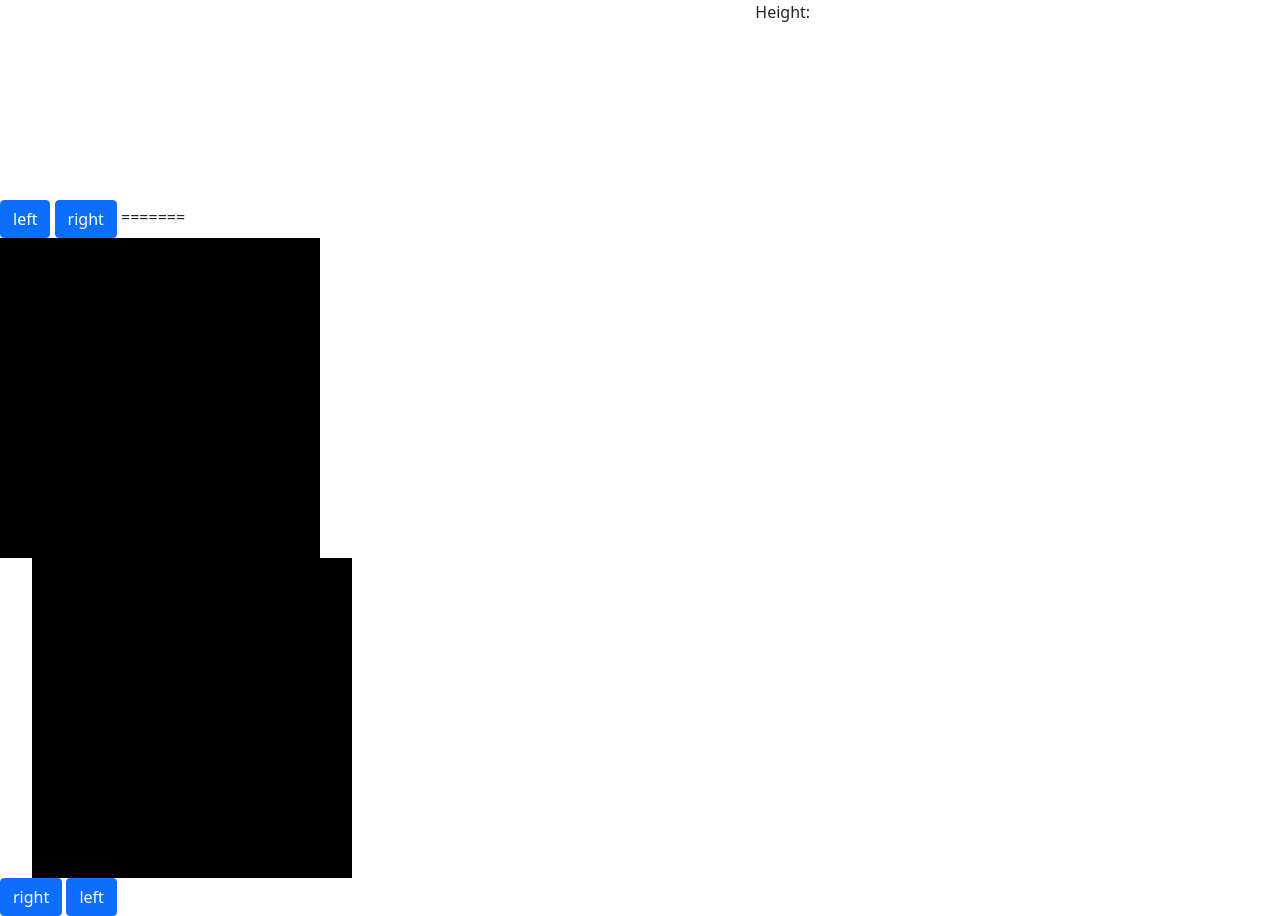
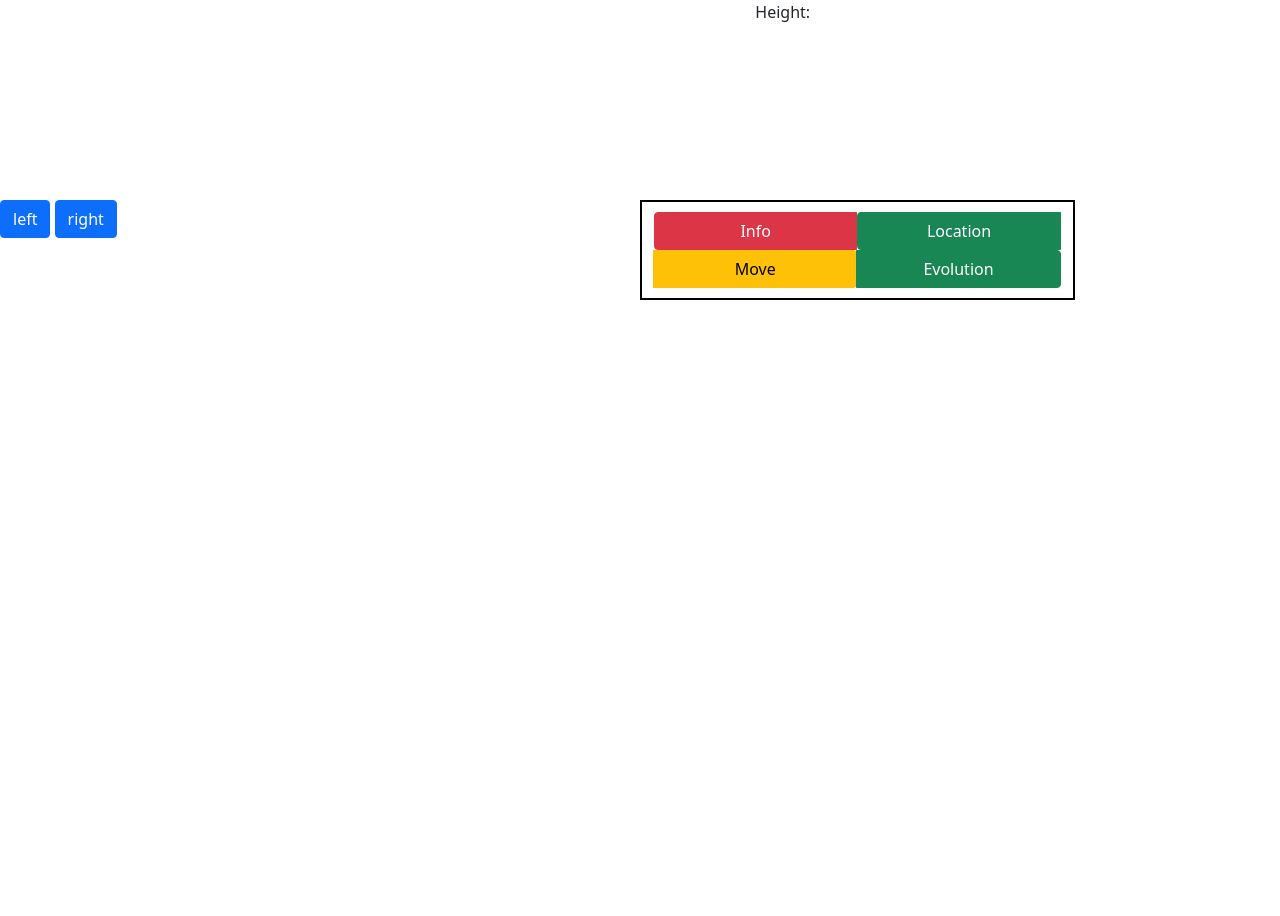
Before and after one commit to tsun900/Onyx-Team, a PHP site: page / in a window 1280 px wide. Shown: the part 254-1170 px from the top of the page. After the commit the page ends 554 px from the top, so only its background shows below. Run offline with PHP 8.4, Linux system fonts and the light colour scheme.

Commit message:
Revert "Merge branch 'Tian' into ewan"
This reverts commit 619719ad08d97369f25ae044f444f04a76ed49d7, reversing
changes made to e7cde5f9241344c27a1561f2d09e9a7f37326a10.

```diff
--- a/css/main.css
+++ b/css/main.css
@@ -1,10 +1,3 @@
-
-.info {
-    background-color: black;
-    width: 10rem;
-    height: 10rem;
-
-}
 .flexbox-container {
     display: -ms-flexbox;
     display: -webkit-flex;
@@ -30,4 +23,3 @@ img {
     max-width: 100%;
     max-height: 100%;
 }
-}
--- a/index.html
+++ b/index.html
@@ -39,11 +39,31 @@
           <div class="d-grid gap-2 d-md-block col-md-6">
               <button class="btn btn-primary" type="button" id = "left-btn">left</button>
               <button class="btn btn-primary" type="button" id = "right-btn">right</button>
-=======
-        <div class="info col-md-5" style="background-color: black; padding: 10rem; margin-right: 2rem;">
-        </div>
-        <div class="image col-md-5"style="background-color: black; padding: 10rem; margin-left: 2rem;">
+            </div>
+            <div class="col-sm-4 flexbox-container">
+                <div class="col-sm-6 btn-group flex-item">
+                  <button type="button" id="id_button_add" class="btn btn-danger btn-block">
+                     <i class="fa fa-remove" aria-hidden="true"></i>
+                     <span class="hidden-xs hidden-sm"> Info</span>
+                  </button>
+                  <button type="button" id="id_button_add" class="btn btn-warning btn-block">
+                     <i class="fa fa-lock" aria-hidden="true"></i>
+                     <span class="hidden-xs hidden-sm"> Move</span>
+                  </button>
+                </div>
+                <div class="col-sm-6 btn-group flex-item">
+                  <button type="button" id="id_button_add" class="btn btn-success btn-block">
+                     <i class="fa fa-calendar" aria-hidden="true"></i>
+                     <span class="hidden-xs hidden-sm"> Location</span>
+                  </button>
+
+                  <button type="button" id="id_button_add" class="btn btn-success btn-block">
+                     <i class="fa fa-search" aria-hidden="true"></i>
+                     <span class="hidden-xs hidden-sm"> Evolution</span>
+                  </button>
+                </div>
+             </div>
       </div>
-          <div class="d-grid gap-2 d-md-block col-md-6">
-              <button class="btn btn-primary" type="button">right</button>
-              <button class="btn btn-primary" type="button">left</button>
+
+</body>
+</html>
```
